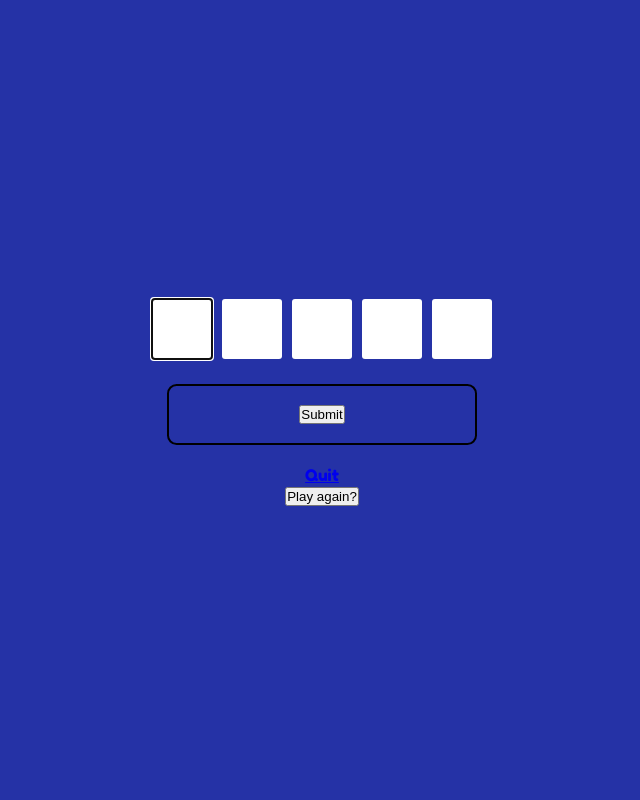
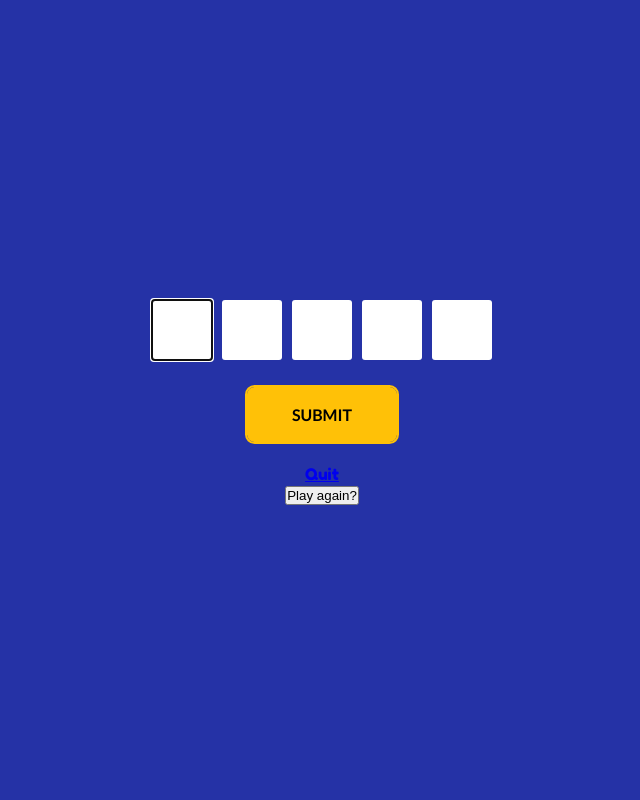
Before and after one commit to C-Undritz/Word-Spiel, a Flask app: page /games_screen in a window 1280 px wide. Shown: the whole page, without its empty margins (318-958 px from the left). Run offline with Flask 2, Linux system fonts and the light colour scheme.

Commit message:
Updated button styles and button class/id names

```diff
--- a/static/css/style.css
+++ b/static/css/style.css
@@ -13,7 +13,7 @@
     --orange: #FFA54A;
     --grey: #C0C0C0;
     --darkgrey: #606060;
-    --startbutton: var(--yellow);
+    --navbutton: var(--yellow);
     --background: var(--navy);
 }
 
@@ -41,18 +41,18 @@ body {
 #title h1 {
     position: relative;
     z-index: 100;
-    color: #fff;
+    color: var(--white);
     font-size: 100px;
     text-align: center;
 }
 
-#black-background {
-    background-color: var(--yellow);
+/*--- button styles ---*/
+
+#menu-btn {
+    position: relative;
 }
 
-/*--- button styles ---*/
-
-.anchor-btn {
+.stn-btn {
     position: relative;
     appearance: none;
     border: 2px solid;
@@ -72,22 +72,17 @@ body {
     z-index: 1;
 }
 
-.anchor-btn:hover,
-.anchor-btn:focus {
-    color: #fff;
-    outline: 0;
-}
-
-#btn-animation {
-    border-color: var(--startbutton);
+.btn-animation {
+    border-color: var(--navbutton);
     color: var(--black);
-    box-shadow: 0 0 40px 40px var(--startbutton) inset, 0 0 0 0 var(--startbutton);
+    background-color: var(--navy);
+    box-shadow: 0 0 40px 40px var(--navbutton) inset, 0 0 0 0 var(--navbutton);
     transition: all 150ms ease-in-out;
 }
 
-#btn-animation:hover {
-    box-shadow: 0 0 10px 0 var(--startbutton) inset, 0 0 10px 4px var(--startbutton);
-    color: var(--startbutton);
+.btn-animation:hover {
+    box-shadow: 0 0 10px 0 var(--navbutton) inset, 0 0 10px 4px var(--navbutton);
+    color: var(--navbutton);
 }
 
 /*--- landing page background ---*/
@@ -238,7 +233,6 @@ input {
 #input-boxes,
 #input-submit {
     display: flex;
-    align-items: center;
     justify-content: center;
 }
 
--- a/templates/game_screen.html
+++ b/templates/game_screen.html
@@ -39,8 +39,8 @@
                 <input type="text" class="char-input-box" id="5" name="char-5" maxlength="1"
                     style="text-transform:uppercase">
             </div>
-            <div id="input-submit" class="anchor-btn">
-                <button type="submit">Submit</button>
+            <div id="input-submit">
+                <button class="stn-btn btn-animation" type="submit">Submit</button>
             </div>
         </form>
         {% if game.round_count > 0 %}
--- a/templates/index.html
+++ b/templates/index.html
@@ -7,12 +7,11 @@
         <h1>Word Spiel</h1>
     </div>
     <div id="button-menu">
-        <a class="anchor-btn" id="btn-animation" href="{{ url_for('start_game') }}">
+        <a class="stn-btn btn-animation" id="menu-btn" href="{{ url_for('start_game') }}">
             Start
         </a>
     </div>
 </div>
-
 
 <div class="area">
     <ul class="circles">
```
